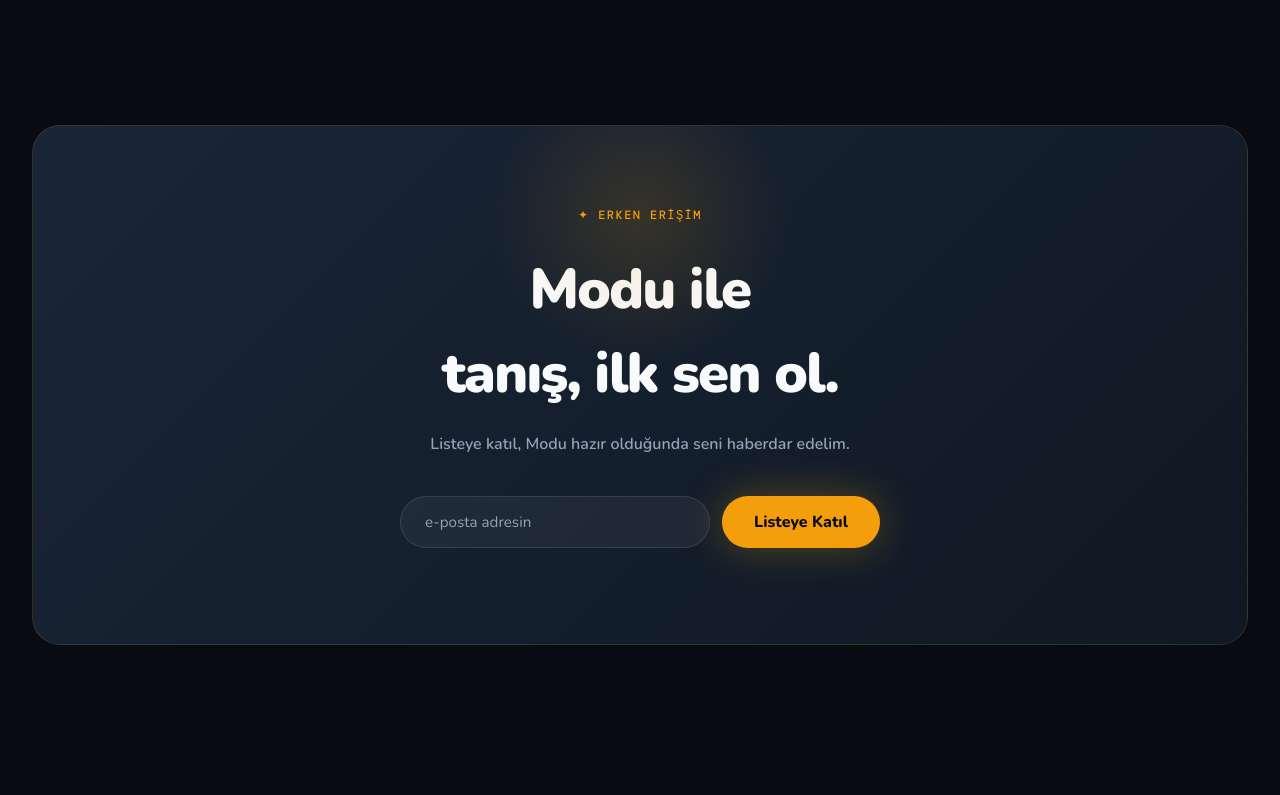
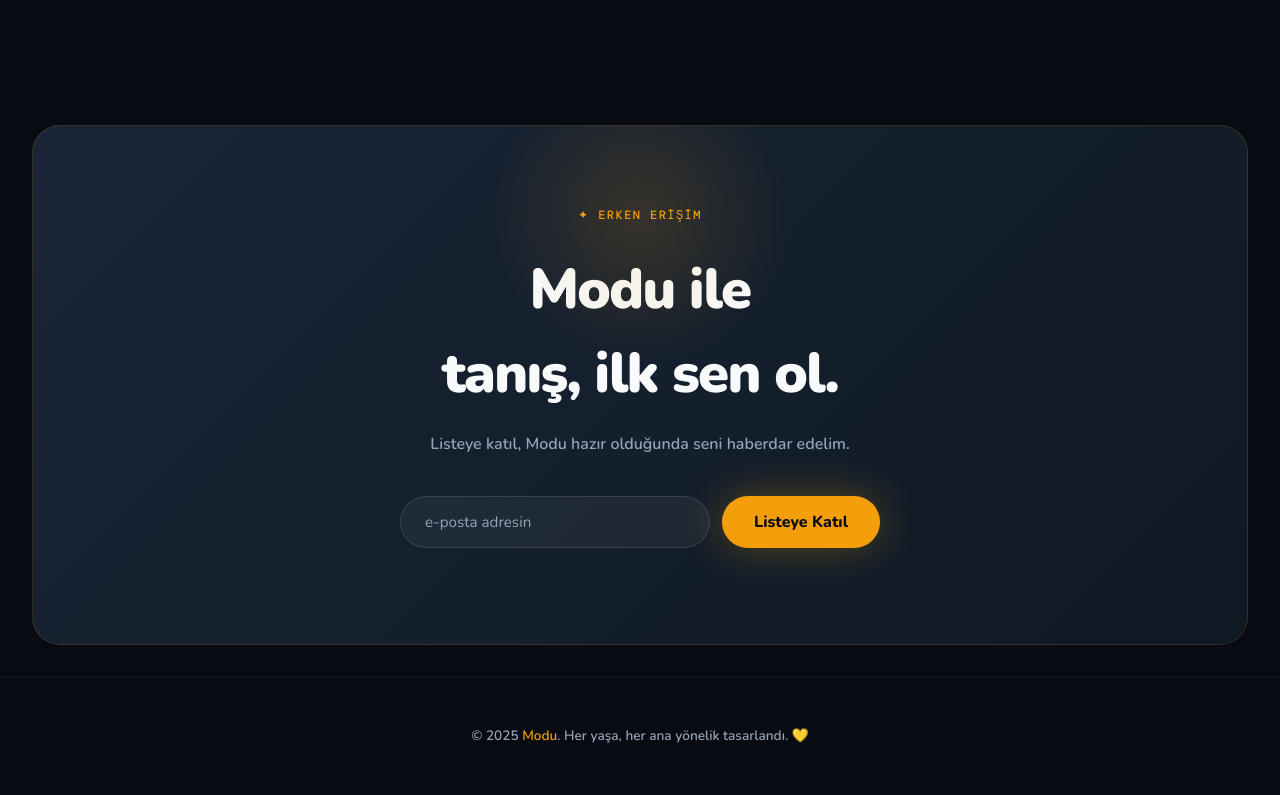
Before and after one commit to TanerTalas/Modu, a website: page index.html in a window 1280 px wide. Shown: the part 3536-4331 px from the top of the page. Before the commit the page ends 4213 px from the top, so only its background shows below. Drawn offline with nearby package versions, Linux system fonts and the light colour scheme.

Commit message:
footer created.

```diff
--- a/index.html
+++ b/index.html
@@ -642,6 +642,11 @@
       ></div>
     </div>
 
+    <!-- Footer -->
+    <footer>
+      <p>© 2025 <span>Modu</span>. Her yaşa, her ana yönelik tasarlandı. 💛</p>
+    </footer>
+
     <script src="./script.js"></script>
   </body>
 </html>
--- a/styles.css
+++ b/styles.css
@@ -577,6 +577,20 @@ nav {
   color: var(--muted);
 }
 
+/* Footer */
+footer {
+  padding: 3rem 2rem;
+  text-align: center;
+  color: var(--muted);
+  font-size: 0.85rem;
+  font-weight: 600;
+  border-top: 1px solid rgba(255, 255, 255, 0.05);
+}
+
+footer span {
+  color: var(--amber);
+}
+
 /* Animations */
 @keyframes fadeUp {
   from {
```
Also changed, not shown: output.css.
